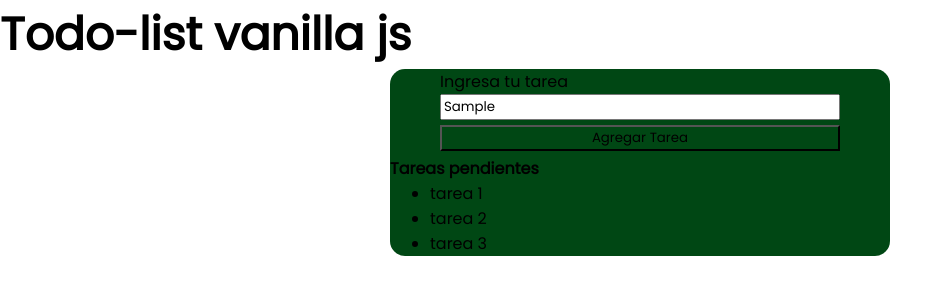
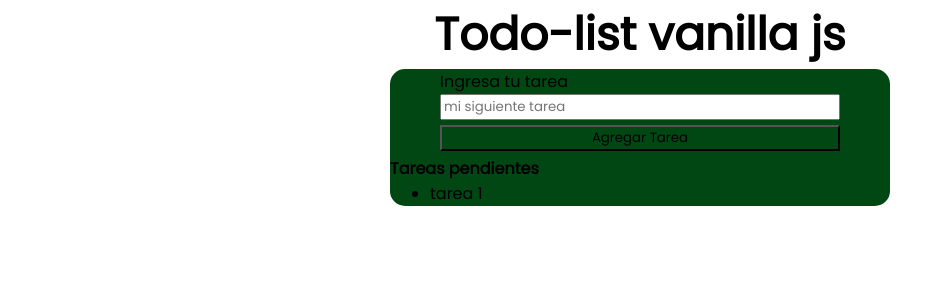
Before and after one commit to AlfredoMarcelo/todo-list-vanilla, a plain HTML site: page index.html in a window 1280 px wide. Both pictures are taken after typing "Sample" into the empty fields and a click on the button "Agregar Tarea". Shown: the whole page, without its empty margins (0-952 px from the left). Drawn offline with Linux system fonts and the light colour scheme.

Commit message:
feat: se agrega funcion para agregar tareas

```diff
--- a/index.html
+++ b/index.html
@@ -10,6 +10,7 @@
     <header><h1 class="main-title">Todo-list vanilla js</h1></header>
     <main class="main-container">
       <article class="general-container">
+        <form id="formulario-tarea" action="">
         <div class="container agregar">
           <label for="tarea-in">Ingresa tu tarea</label>
             <input
@@ -18,14 +19,13 @@
               id="agregar-tarea"
               placeholder="mi siguiente tarea"
             />
-          <button class="button agregar-tarea">Agregar Tarea</button>
+            <button type="submit" class="button agregar-tarea">Agregar Tarea</button>
           </div>
+        </form>
         <div>
           <h4>Tareas pendientes</h4>
-          <ul>
-            <li>tarea 1</li>
-            <li>tarea 2</li>
-            <li>tarea 3</li>
+          <ul id="listaDeTareas">
+            <li class="tareas">tarea 1</li>
           </ul>
         </div>
       </article>
--- a/index.js
+++ b/index.js
@@ -0,0 +1,26 @@
+const nuevaTarea = document.querySelector('#agregar-tarea')
+const formularioNuevaTarea = document.querySelector('#formulario-tarea')
+
+// lista de tareas
+let listaTareas = [];
+
+// Manipulacion formulario
+formularioNuevaTarea.addEventListener("submit", handleFormulario)
+
+function handleFormulario(event){
+    event.preventDefault()
+    let nuevaTareaEntrante = nuevaTarea.value
+    if(nuevaTareaEntrante === '' || nuevaTareaEntrante.length <= 3)return
+    agregarNuevaTarea(nuevaTareaEntrante)
+    nuevaTarea.value = ""
+}
+
+// agregar tarea
+function agregarNuevaTarea(nuevaTarea){
+    const nuevaListaTareas = [...listaTareas,nuevaTarea]
+    listaTareas = nuevaListaTareas
+    return
+}
+
+
+// Mostrar Lista de Tareas
--- a/style.css
+++ b/style.css
@@ -55,11 +55,7 @@ input[name="tarea-in"]{
     background-color: #398132;
 }
 
-/* @media (max-width:640px) {
-    input[name="tarea-in"], .button.agregar-tarea, label[for="tarea-in"]{
-        width: 50%;
-    }
-} */
 .main-title{
     font-size: calc(20px + 2vw);
+    text-align: center;
 }
```
Lines whose indentation alone changed are shown as unchanged.
